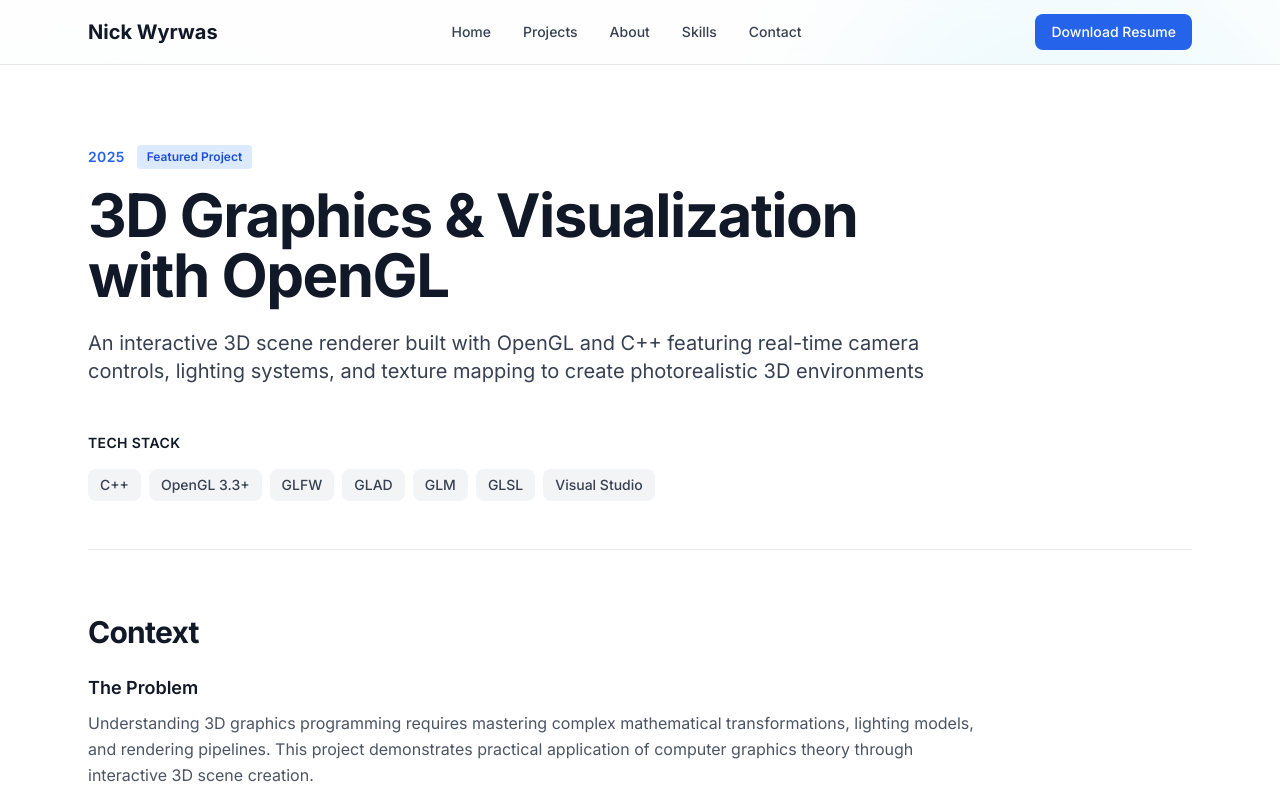
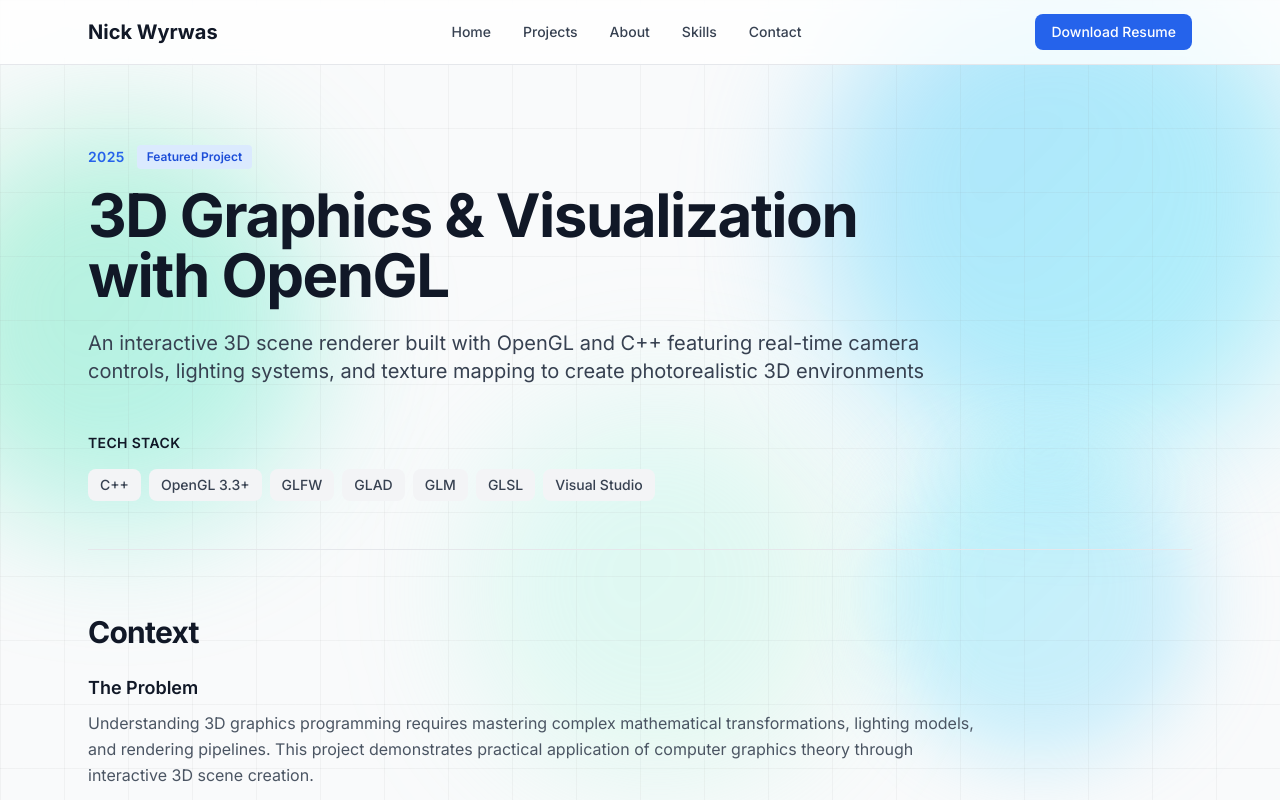
Before and after one commit to nwyrwas/Portfolio, a Next.js app: page /projects/3d-graphics-opengl in a window 1280 px wide. Shown: the top 800 px of the page. Built offline with nearby package versions, Linux system fonts and the light colour scheme.

Commit message:
background changes

```diff
--- a/app/page.tsx
+++ b/app/page.tsx
@@ -78,7 +78,7 @@ export default function Home() {
       </Section>
 
       {/* Featured Projects */}
-      <Section background="gray">
+      <Section background="none">
         <div className="mb-12">
           <h2 className="heading-2 mb-4">Featured Projects</h2>
           <p className="body-large max-w-2xl">
@@ -154,7 +154,7 @@ export default function Home() {
       </Section>
 
       {/* Skills Overview */}
-      <Section>
+      <Section background="none">
         <div className="grid md:grid-cols-2 gap-12 items-center">
           <div>
             <h2 className="heading-2 mb-4">Technical Background</h2>
@@ -258,7 +258,7 @@ export default function Home() {
 
 
       {/* CTA Section */}
-      <Section background="gray">
+      <Section background="none">
         <div className="max-w-3xl mx-auto text-center">
           <h2 className="heading-2 mb-4">Let's Work Together</h2>
           <p className="body-large mb-8">
--- a/app/projects/[id]/ProjectContent.tsx
+++ b/app/projects/[id]/ProjectContent.tsx
@@ -16,7 +16,7 @@ export default function ProjectContent({ project }: Props) {
 
   return (
     <>
-      <Section className="pt-20">
+      <Section background="none" className="pt-20">
         {/* Header */}
         <div className="max-w-4xl mb-12">
           <div className="flex items-center gap-3 mb-4">
```
